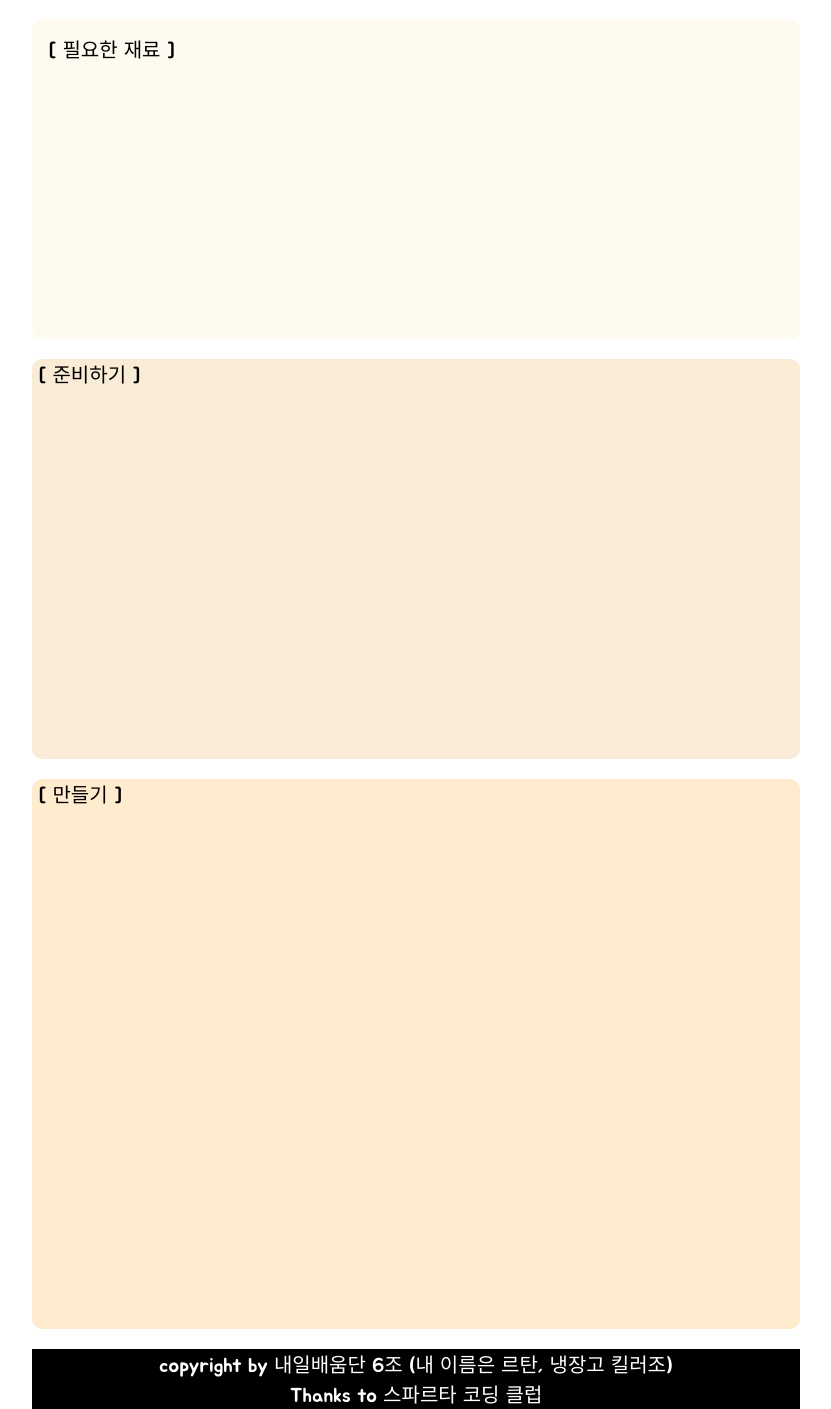
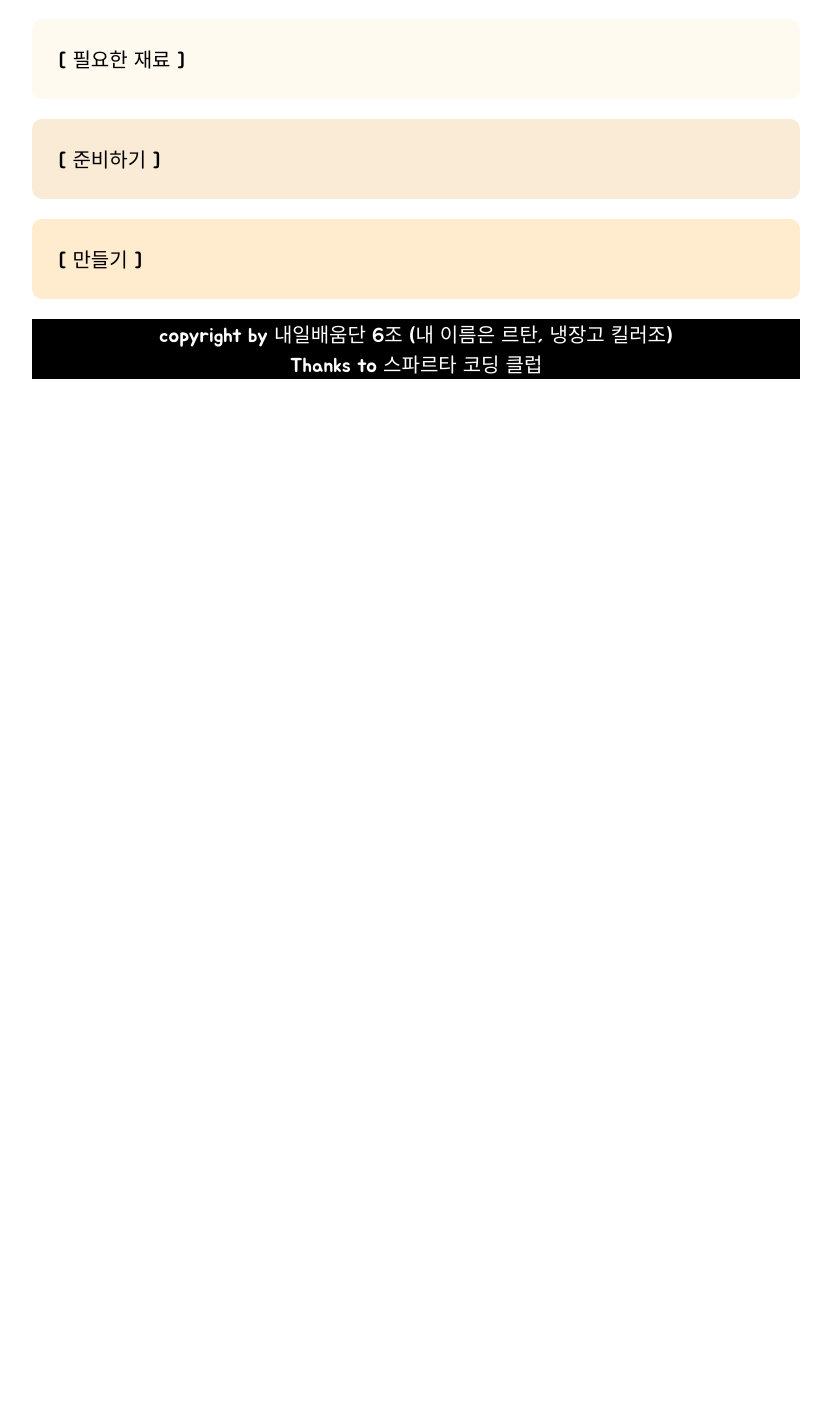
Before and after one commit to sparta-github-group6/show_me_the_recipe-mc6, a Flask app: page /recipe in a window 1280 px wide. Shown: the part 271-1680 px from the top of the page, without its empty margins (224-1055 px from the left). After the commit the page ends 650 px from the top, so only its background shows below. Run offline with Flask 2, Linux system fonts and the light colour scheme; data that the repository does not hold is empty; some libraries are stand-ins or nearby versions.

Commit message:
size change

```diff
--- a/static/css/style.css
+++ b/static/css/style.css
@@ -125,7 +125,7 @@ footer {
 .rtan-title {
   font-family: "Black Han Sans", sans-serif;
   width:100%;
-  font-size: 72px;
+  font-size: 3.5vw;
   left:0;
   line-height: 200px;
   margin: 10px 0;
@@ -135,7 +135,7 @@ footer {
 }
 
 .cook-name {
-  font-size: 50px;
+  font-size: 2vw;
   margin: auto;
 }
 
@@ -149,29 +149,31 @@ footer {
 
 .ingredient {
     border-radius: 10px;
-    height: 300px;
+    height: auto;
     background-color: floralwhite;
-    font-size: 30px;
+    font-size: 1.5vw;
     margin: 20px auto;
-    padding: 10px;
+    padding: 20px;
     text-align: start;
 }
 
 .ready {
     border-radius: 10px;
-    height: 400px;
+    height: auto;
     background-color: antiquewhite;
-    font-size: 30px;
+    font-size: 1.5vw;
     margin: 20px auto;
+    padding: 20px;
     text-align: start;
 }
 
 .making {
     border-radius: 10px;
-    height: 550px;
+    height: auto;
     background-color: blanchedalmond;
-    font-size: 30px;
+    font-size: 1.5vw;
     margin: 20px auto;
+    padding: 20px;
     text-align: start;
 }
 
```
